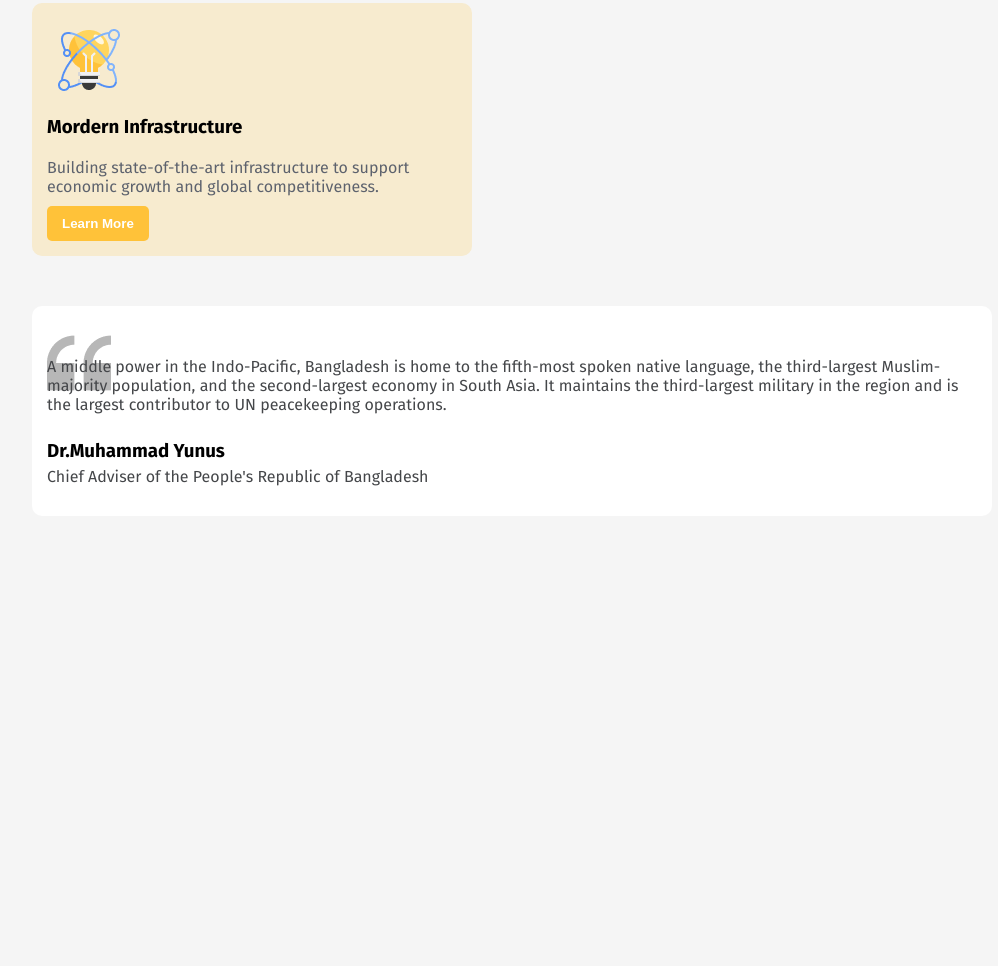
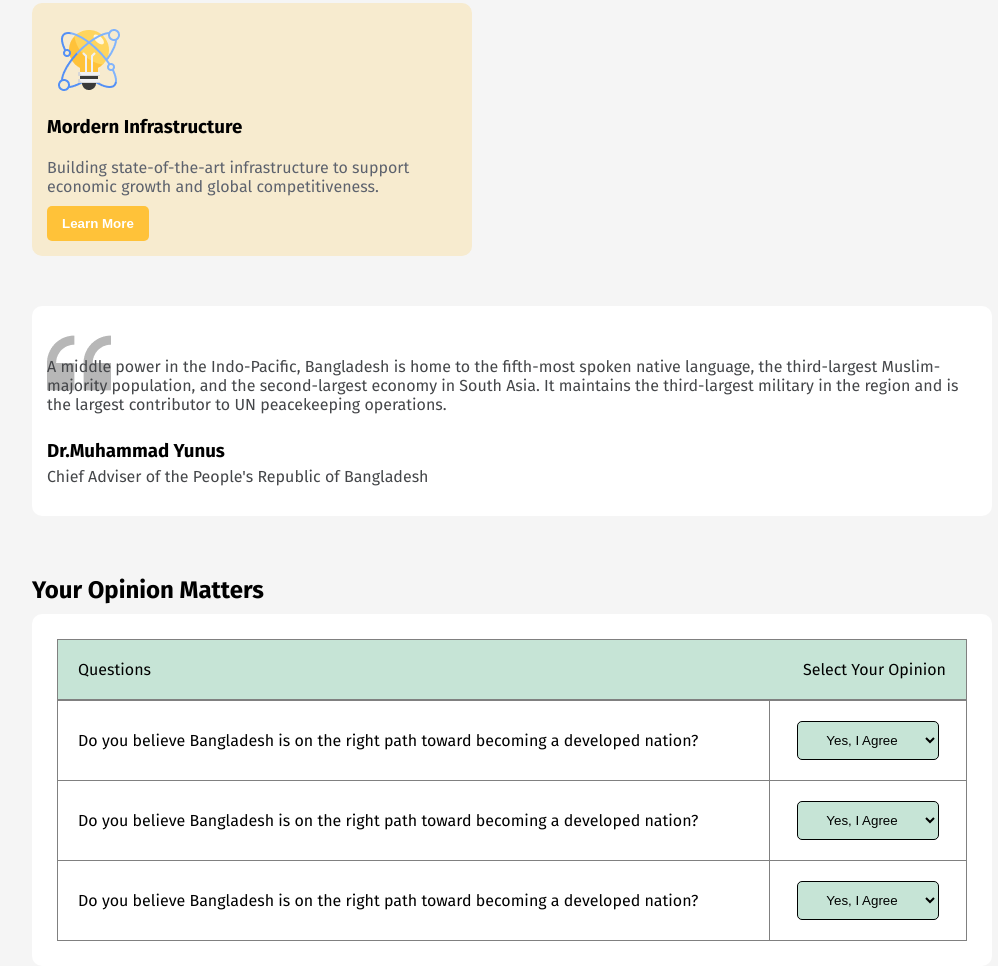
Before and after one commit to tahsin-arik/Assignment_1, a plain HTML site: page index.html in a window 1280 px wide. Shown: the part 2134-3100 px from the top of the page, without its empty margins (128-1126 px from the left). Before the commit the page ends 2700 px from the top, so only its background shows below. Drawn offline with Linux system fonts and the light colour scheme.

Commit message:
openions complete

```diff
--- a/index.html
+++ b/index.html
@@ -127,6 +127,85 @@
             </div>
         </section>
 
+
+        <section class="opinion-holder">
+
+            <h2 class="opinion-title">Your Opinion Matters</h2>
+
+            <div class="openions">
+                <div class="openion-heading">
+                    <p>Questions</p>
+                    <p>Select Your Opinion</p>
+                </div>
+<!--
+                <div class="openion">
+                    <div class="open-quistion">Do you believe Bangladesh is on the right path toward becoming a developed nation?</div>
+                    <div class="select-openion">
+                        <select name="" id="">
+                            <option value="">Yes, I Agree</option>
+                            <option value="">No, I Dont Agree</option>
+                        </select>
+                    </div>
+                </div>
+
+                <div class="openion">
+                    <div class="open-quistion">Do you believe Bangladesh is on the right path toward becoming a developed nation?</div>
+                    <div class="select-openion">
+                        <select name="" id="">
+                            <option value="">Yes, I Agree</option>
+                            <option value="">No, I Dont Agree</option>
+                        </select>
+                    </div>
+                </div>
+
+                <div class="openion">
+                    <div class="open-quistion">Do you believe Bangladesh is on the right path toward becoming a developed nation?</div>
+                    <div class="select-openion">
+                        <select name="" id="">
+                            <option value="">Yes, I Agree</option>
+                            <option value="">No, I Dont Agree</option>
+                        </select>
+                    </div>
+                </div>
+            </div> -->
+
+            <table>
+
+                <tbody>
+                    <tr>
+                        <td>Do you believe Bangladesh is on the right path toward becoming a developed nation?</td>
+                        <td class="center">
+                            <select class="select" name="" id="">
+                                <option value="">Yes, I Agree</option>
+                                <option value="">No, I Dont Agree</option>
+                            </select>
+                        </td>
+                    </tr>
+
+                    <tr>
+                        <td>Do you believe Bangladesh is on the right path toward becoming a developed nation?</td>
+                        <td class="center">
+                            <select class="select" name="" id="">
+                                <option value="">Yes, I Agree</option>
+                                <option value="">No, I Dont Agree</option>
+                            </select>
+                        </td>
+                    </tr>
+
+                    <tr>
+                        <td>Do you believe Bangladesh is on the right path toward becoming a developed nation?</td>
+                        <td class="center">
+                            <select class="select" name="" id="">
+                                <option value="">Yes, I Agree</option>
+                                <option value="">No, I Dont Agree</option>
+                            </select>
+                        </td>
+                    </tr>
+                </tbody>
+            </table>
+
+        </section>
+
     </main>
 
 </body>
--- a/style/index.css
+++ b/style/index.css
@@ -138,3 +138,88 @@ margin-bottom: 50px;
     padding: 10px 15px;
     font-weight: bold;
 }
+
+.yunus-holder{
+
+    padding: 25px 15px;
+    margin-bottom: 50px;
+    background-color: white;
+    border-radius: 10px;
+
+}
+
+.yunus{
+    background-image: url(/media/assets/quote-bg.png);
+    background-repeat: no-repeat;
+    background-position: top left;
+}
+
+.bd-description
+{
+    padding: 26px 0px;
+    color: #444649 ;
+}
+
+.yunus-title{
+    padding: 5px 0px;
+    color: #444649 ;
+}
+
+.opinion-title{
+    padding: 10px 0px;
+}
+
+.openions{
+    background-color: white;
+    padding: 25px;
+    border-radius: 10px;
+}
+
+.openion-heading{
+    display: flex;
+    justify-content: space-between;
+    background-color: #C6E4D6;
+    padding: 20px;
+    border: 1px solid gray;
+}
+
+/* .openion{
+    display: flex;
+    justify-content: space-between;
+    padding: 20px ;
+    border-bottom: 1px solid gray;
+    border-left: 1px solid gray;
+    border-right: 1px solid gray;
+}
+
+.open-quistion{
+    border-right: 1px solid gray;
+}
+ */
+
+ table{
+    width: 100%;
+    border-collapse: collapse;
+ }
+
+ thead > tr >td {
+    display: flex;
+    justify-content: space-between;
+ }
+
+ td{
+    padding: 20px;
+    border: 1px solid gray;
+ }
+
+ .select{
+    padding: 10px;
+    text-align: center;
+    background-color:#C6E4D6;
+    border-radius: 5px;
+    border: 1px solid black;
+ }
+
+.center{
+    text-align: center;
+}
--- a/style/nav.css
+++ b/style/nav.css
@@ -59,29 +59,3 @@ nav{
     border: none;
     border-radius: 5px;
 }
-
-.yunus-holder{
-
-    padding: 25px 15px;
-    margin-bottom: 50px;
-    background-color: white;
-    border-radius: 10px;
-
-}
-
-.yunus{
-    background-image: url(/media/assets/quote-bg.png);
-    background-repeat: no-repeat;
-    background-position: top left;
-}
-
-.bd-description
-{
-    padding: 26px 0px;
-    color: #444649 ;
-}
-
-.yunus-title{
-    padding: 5px 0px;
-    color: #444649 ;
-}
```
